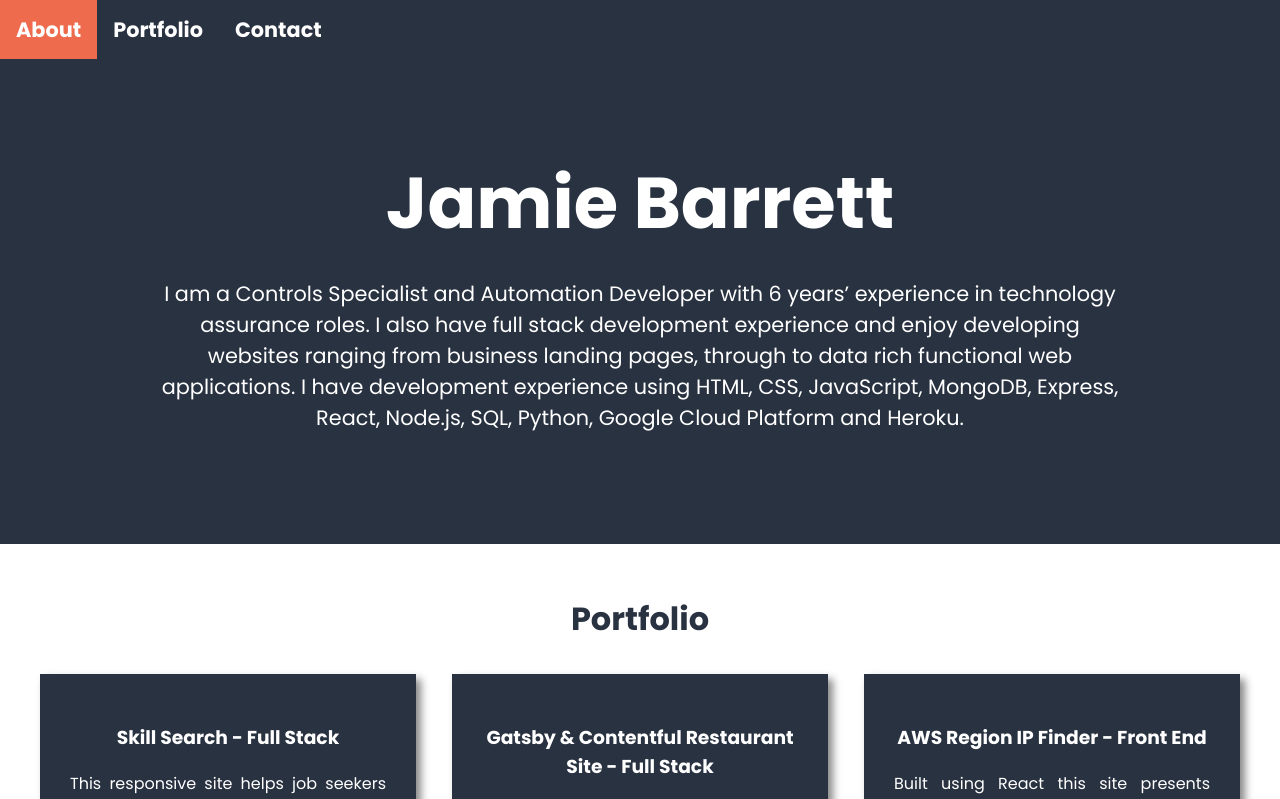
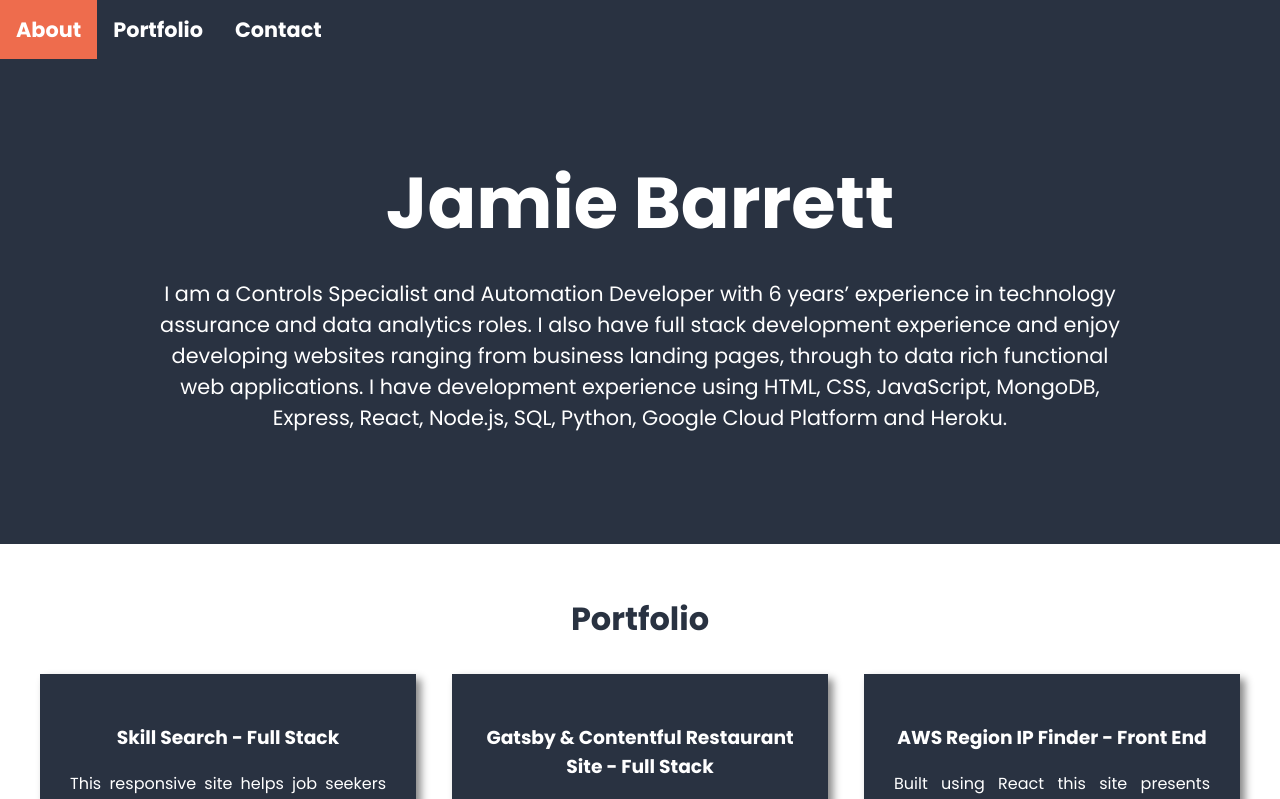
Before and after one commit to jb-0/site-react, a React (Create React App) app in the folder frontend/: page / in a window 1280 px wide. Shown: the top 799 px of the page. Built offline with nearby package versions, Linux system fonts and the light colour scheme; no server answers.

Commit message:
One more minor tweak to intro

```diff
--- a/frontend/src/components/home/Intro.jsx
+++ b/frontend/src/components/home/Intro.jsx
@@ -7,7 +7,7 @@ function Intro() {
       <h1>Jamie Barrett</h1>
 
       <p>
-        I am a Controls Specialist and Automation Developer with 6 years’ experience in technology assurance roles. I also have full stack development experience and enjoy developing websites ranging from business landing pages, through to data rich functional web applications. I have development experience using HTML, CSS, JavaScript, MongoDB, Express, React, Node.js, SQL, Python, Google Cloud Platform and Heroku.
+        I am a Controls Specialist and Automation Developer with 6 years’ experience in technology assurance and data analytics roles. I also have full stack development experience and enjoy developing websites ranging from business landing pages, through to data rich functional web applications. I have development experience using HTML, CSS, JavaScript, MongoDB, Express, React, Node.js, SQL, Python, Google Cloud Platform and Heroku.
       </p>
     </div>
   );
```
